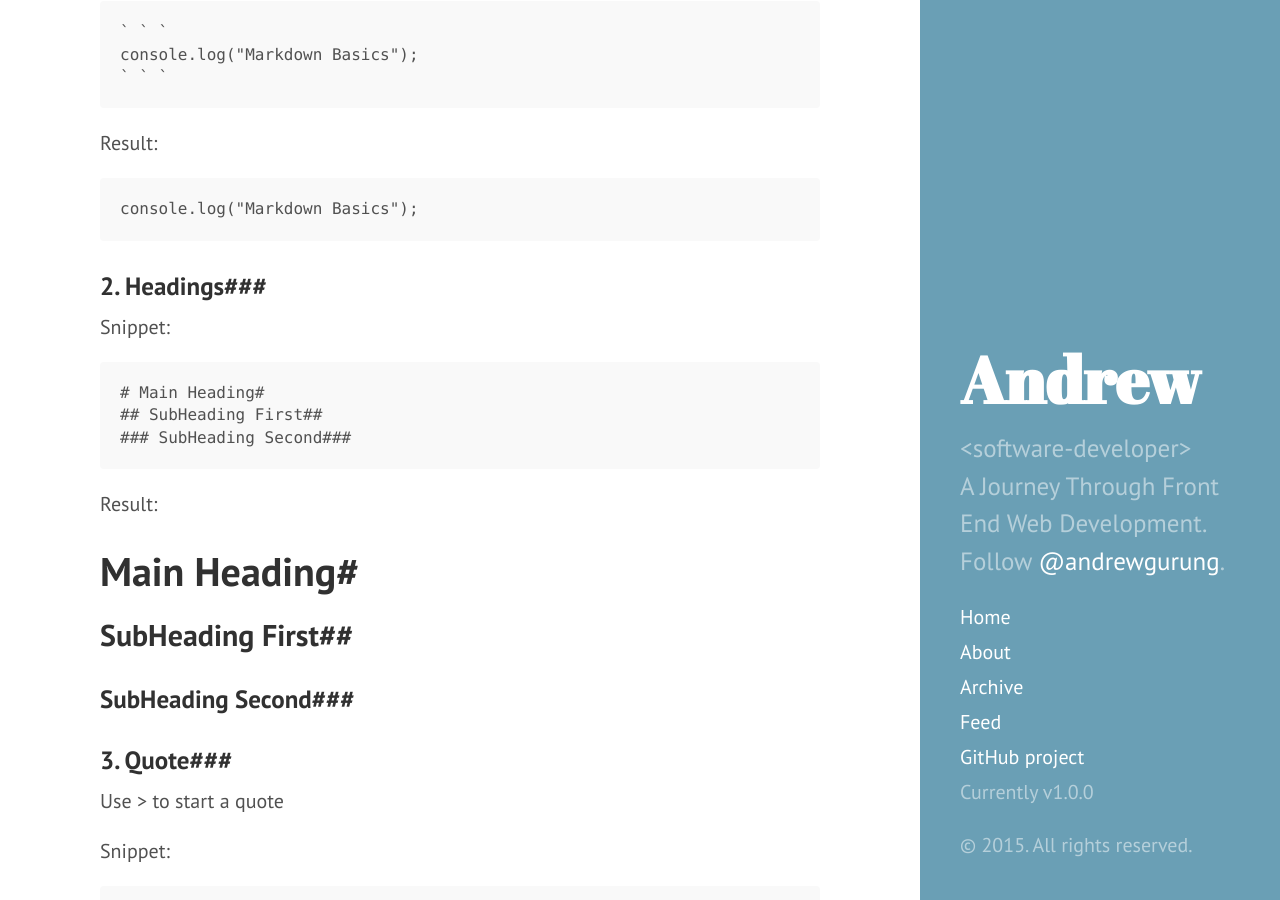
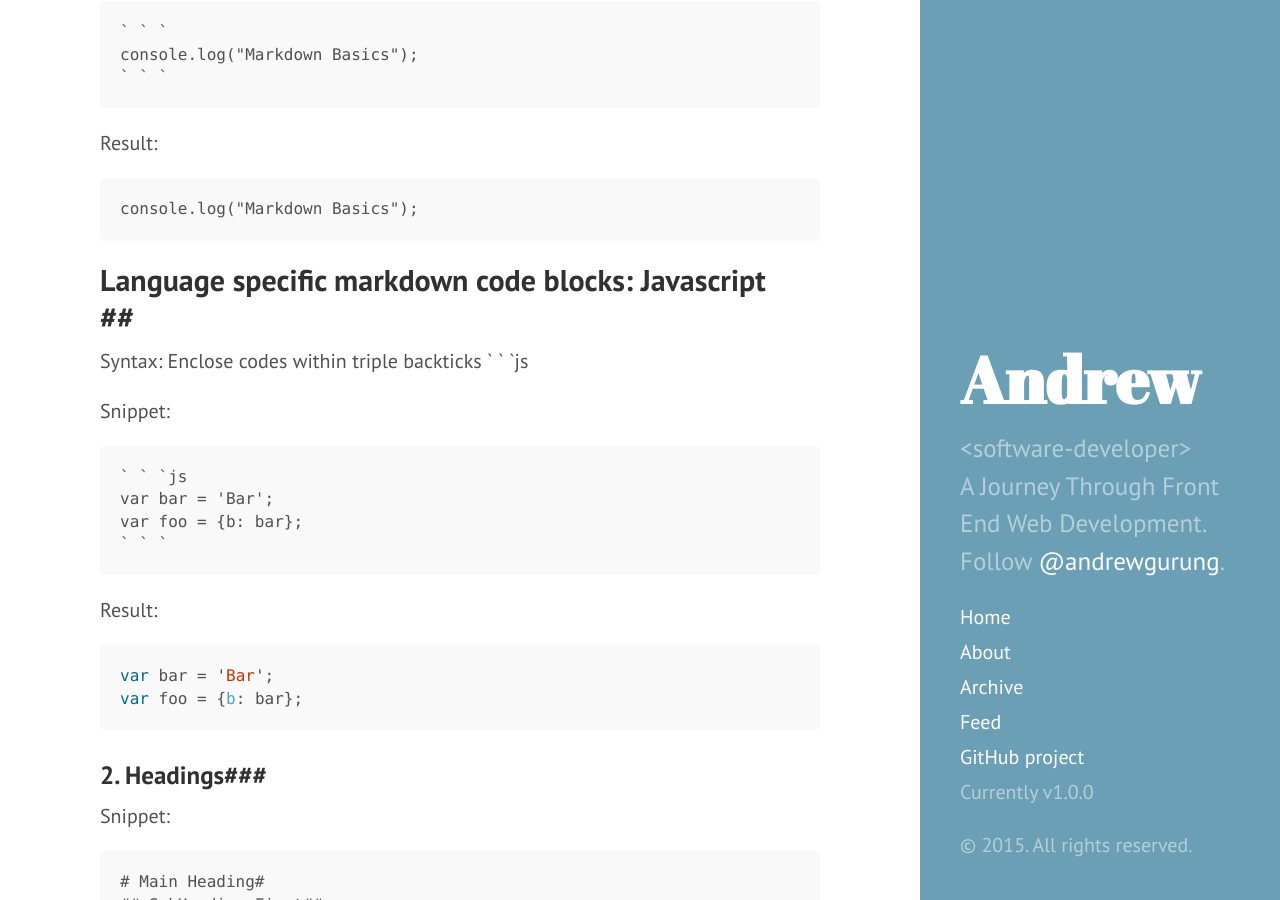
Before and after one commit to andrewgurung/andrewgurung.github.io, a Jekyll site: the page built from _posts/2015-12-21-markdown-basics.md, in a window 1280 px wide and 900 px high, scrolled down 410 px. Built offline with Jekyll 4.4.1, drawn with Linux system fonts in a browser that asks for light colours; Markdown is read by kramdown in place of the engine named in the settings; comment, search, counter and statistics services are not loaded.

Commit message:
Add Javascript markdown code blocks

````diff
--- a/_posts/2015-12-21-markdown-basics.md
+++ b/_posts/2015-12-21-markdown-basics.md
@@ -22,6 +22,25 @@ Result:
 
 ```
 console.log("Markdown Basics");
+```
+
+##Language specific markdown code blocks: Javascript <br/>##
+Syntax: Enclose codes within triple backticks \` \` \`js
+
+Snippet:
+
+```
+` ` `js
+var bar = 'Bar';
+var foo = {b: bar};
+` ` `
+```
+
+Result:
+
+```js
+var bar = 'Bar';
+var foo = {b: bar};
 ```
 
 ### 2. Headings###
````
